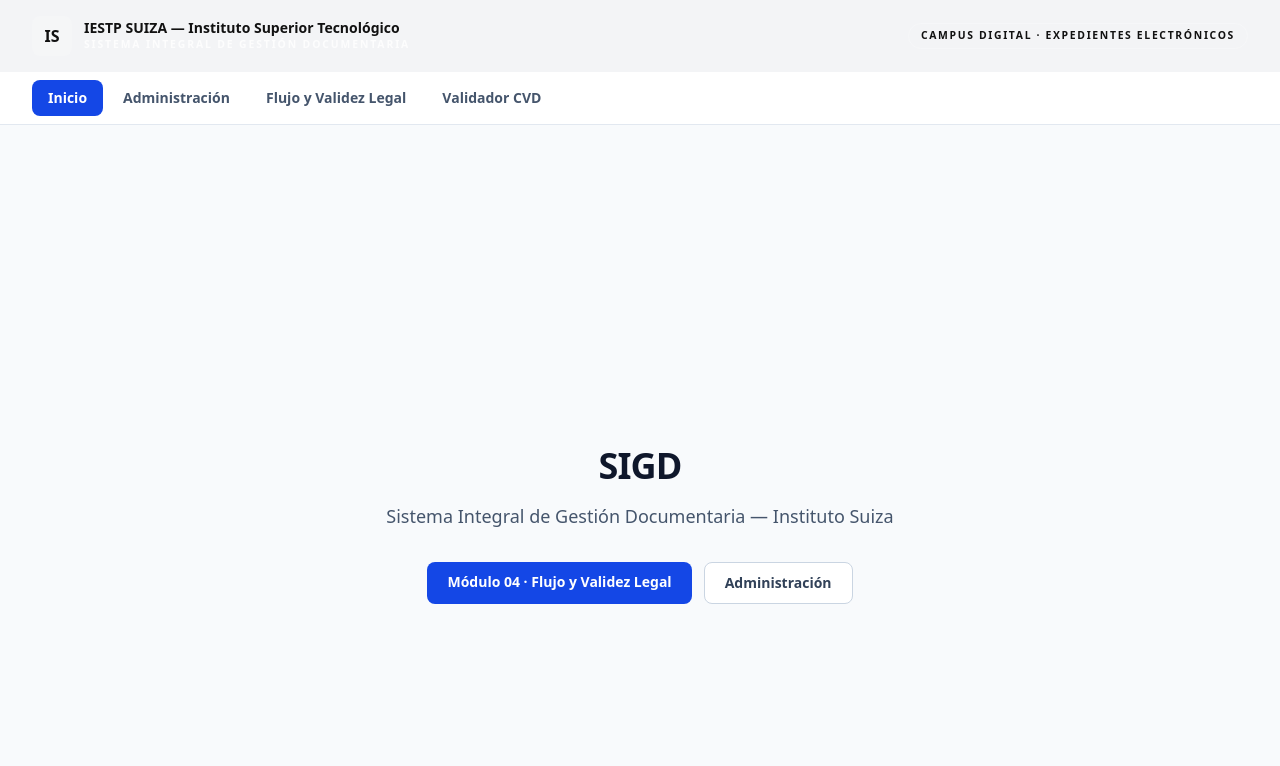
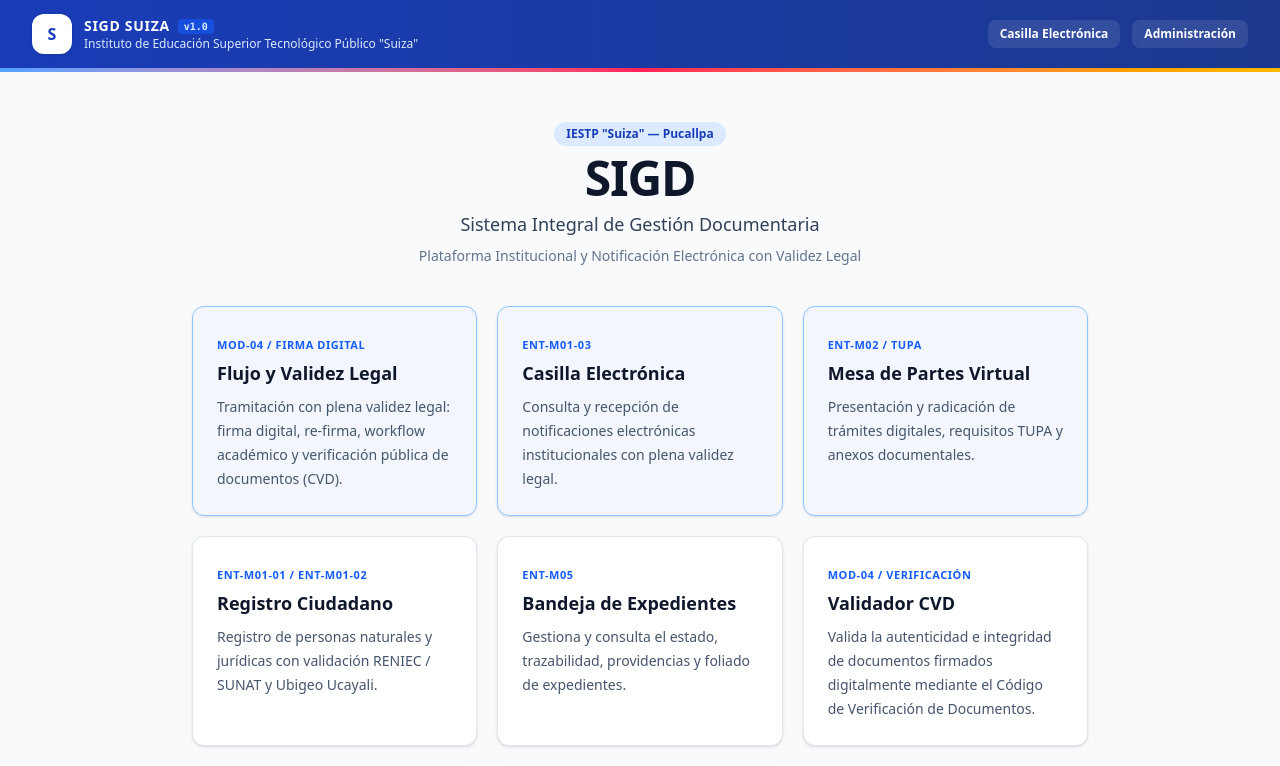
Before and after one commit to rhtf-92/SIGD, a React (Vite) app in the folder frontend/: page / in a window 1280 px wide. Shown: the top 766 px of the page. Built offline with nearby package versions, Linux system fonts and the light colour scheme; no server answers.

Commit message:
nuevos avancez

```diff
--- a/frontend/src/components/HeaderInstitucional.tsx
+++ b/frontend/src/components/HeaderInstitucional.tsx
@@ -1,62 +1,51 @@
-import { NavLink } from "react-router-dom";
-
-const ENLACES_MODULOS = [
-  { ruta: "/", etiqueta: "Inicio" },
-  { ruta: "/administracion", etiqueta: "Administración" },
-  { ruta: "/flujo-validez-legal", etiqueta: "Flujo y Validez Legal" },
-  { ruta: "/validador-cvd", etiqueta: "Validador CVD" },
-];
+import { useNavigate } from "react-router-dom";
 
 export default function HeaderInstitucional() {
+  const navigate = useNavigate();
+
   return (
-    <header>
-      <div className="header-sigd">
-        <div className="mx-auto flex max-w-7xl flex-col gap-3 px-4 py-4 sm:flex-row sm:items-center sm:justify-between sm:px-6 lg:px-8">
-          <div className="flex items-center gap-3">
-            <span className="grid h-10 w-10 shrink-0 place-items-center rounded-lg bg-white/15 text-base font-black">
-              IS
-            </span>
-            <div>
-              <p className="text-sm font-black leading-tight">
-                IESTP SUIZA — Instituto Superior Tecnológico
-              </p>
-              <p className="text-[0.65rem] font-semibold tracking-[0.18em] text-white/80 uppercase">
-                Sistema Integral de Gestión Documentaria
-              </p>
+    <header className="header-sigd bg-gradient-to-r from-blue-800 to-blue-900 text-white shadow-md">
+      <div className="mx-auto flex max-w-7xl items-center justify-between px-4 py-3.5 sm:px-6 lg:px-8">
+        <div
+          className="flex cursor-pointer items-center gap-3"
+          onClick={() => navigate("/")}
+        >
+          <div className="flex h-10 w-10 items-center justify-center rounded-xl bg-white text-blue-800 font-black text-base shadow-sm">
+            S
+          </div>
+          <div>
+            <div className="flex items-center gap-2">
+              <span className="text-sm font-black tracking-wider uppercase text-white">
+                SIGD SUIZA
+              </span>
+              <span className="rounded bg-blue-600/60 px-1.5 py-0.2 font-mono text-[10px] font-bold text-blue-100">
+                v1.0
+              </span>
             </div>
+            <p className="text-xs text-blue-100 font-medium">
+              Instituto de Educación Superior Tecnológico Público "Suiza"
+            </p>
           </div>
+        </div>
 
-          <span className="hidden rounded-full border border-white/25 px-3 py-1 text-[0.65rem] font-bold tracking-[0.16em] uppercase md:inline-block">
-            Campus Digital · Expedientes Electrónicos
-          </span>
-        </div>
+        <nav className="flex items-center gap-3 text-xs font-semibold">
+          <button
+            type="button"
+            onClick={() => navigate("/casilla")}
+            className="rounded-lg bg-white/10 px-3 py-1.5 text-white hover:bg-white/20 transition"
+          >
+            Casilla Electrónica
+          </button>
+          <button
+            type="button"
+            onClick={() => navigate("/administracion")}
+            className="rounded-lg bg-white/10 px-3 py-1.5 text-white hover:bg-white/20 transition"
+          >
+            Administración
+          </button>
+        </nav>
       </div>
-
-      <div className="header-bar" aria-hidden="true" />
-
-      <nav
-        aria-label="Módulos del sistema"
-        className="border-b border-slate-200 bg-white"
-      >
-        <div className="mx-auto flex max-w-7xl flex-wrap items-center gap-1 px-4 py-2 sm:px-6 lg:px-8">
-          {ENLACES_MODULOS.map((enlace) => (
-            <NavLink
-              key={enlace.ruta}
-              to={enlace.ruta}
-              end={enlace.ruta === "/"}
-              className={({ isActive }) =>
-                `rounded-lg px-4 py-2 text-sm font-semibold transition ${
-                  isActive
-                    ? "bg-blue-700 text-white"
-                    : "text-slate-600 hover:bg-slate-100 hover:text-slate-900"
-                }`
-              }
-            >
-              {enlace.etiqueta}
-            </NavLink>
-          ))}
-        </div>
-      </nav>
+      <div className="h-1 w-full bg-gradient-to-r from-blue-400 via-rose-500 to-amber-400" />
     </header>
   );
 }
--- a/frontend/src/pages/HomePage.tsx
+++ b/frontend/src/pages/HomePage.tsx
@@ -1,30 +1,110 @@
 import { Link } from "react-router-dom";
+
+const secciones = [
+  {
+    titulo: "Flujo y Validez Legal",
+    subtitulo: "MOD-04 / Firma Digital",
+    descripcion:
+      "Tramitación con plena validez legal: firma digital, re-firma, workflow académico y verificación pública de documentos (CVD).",
+    ruta: "/flujo-validez-legal",
+    destacado: true,
+  },
+  {
+    titulo: "Casilla Electrónica",
+    subtitulo: "ENT-M01-03",
+    descripcion:
+      "Consulta y recepción de notificaciones electrónicas institucionales con plena validez legal.",
+    ruta: "/casilla",
+    destacado: true,
+  },
+  {
+    titulo: "Mesa de Partes Virtual",
+    subtitulo: "ENT-M02 / TUPA",
+    descripcion:
+      "Presentación y radicación de trámites digitales, requisitos TUPA y anexos documentales.",
+    ruta: "/tramite",
+    destacado: true,
+  },
+  {
+    titulo: "Registro Ciudadano",
+    subtitulo: "ENT-M01-01 / ENT-M01-02",
+    descripcion:
+      "Registro de personas naturales y jurídicas con validación RENIEC / SUNAT y Ubigeo Ucayali.",
+    ruta: "/registro",
+  },
+  {
+    titulo: "Bandeja de Expedientes",
+    subtitulo: "ENT-M05",
+    descripcion:
+      "Gestiona y consulta el estado, trazabilidad, providencias y foliado de expedientes.",
+    ruta: "/expedientes",
+  },
+  {
+    titulo: "Validador CVD",
+    subtitulo: "MOD-04 / Verificación",
+    descripcion:
+      "Valida la autenticidad e integridad de documentos firmados digitalmente mediante el Código de Verificación de Documentos.",
+    ruta: "/validador-cvd",
+  },
+  {
+    titulo: "Panel de Administración",
+    subtitulo: "ENT-M05-01 / RBAC",
+    descripcion:
+      "Gestión de usuarios, roles, permisos, auditoría, tablas maestras y calendario laboral.",
+    ruta: "/administracion",
+  },
+  {
+    titulo: "Iniciar Sesión",
+    subtitulo: "Acceso Institucional",
+    descripcion:
+      "Ingreso al sistema SIGD con credenciales y verificación de perfil asignado.",
+    ruta: "/login",
+  },
+];
 
 export default function HomePage() {
   return (
-    <main className="flex min-h-screen flex-col items-center justify-center gap-4 bg-slate-50 text-slate-900">
-      <h1 className="text-4xl font-bold tracking-tight">SIGD</h1>
-      <p className="text-lg text-slate-600">
-        Sistema Integral de Gestión Documentaria — Instituto Suiza
-      </p>
+    <main className="flex min-h-screen flex-col items-center justify-center bg-slate-50 px-6 py-12 text-slate-900">
+      <div className="text-center space-y-2 max-w-2xl">
+        <div className="inline-flex items-center gap-2 rounded-full bg-blue-100 px-3 py-1 text-xs font-bold text-blue-800">
+          IESTP &quot;Suiza&quot; — Pucallpa
+        </div>
+        <h1 className="text-4xl font-extrabold tracking-tight sm:text-5xl">
+          SIGD
+        </h1>
+        <p className="text-lg font-medium text-slate-700">
+          Sistema Integral de Gestión Documentaria
+        </p>
+        <p className="text-sm text-slate-500">
+          Plataforma Institucional y Notificación Electrónica con Validez Legal
+        </p>
+      </div>
 
-      <nav
-        aria-label="Accesos rápidos"
-        className="mt-4 flex flex-wrap justify-center gap-3"
-      >
-        <Link
-          to="/flujo-validez-legal"
-          className="rounded-lg bg-blue-700 px-5 py-2.5 text-sm font-semibold text-white transition hover:bg-blue-800"
-        >
-          Módulo 04 · Flujo y Validez Legal
-        </Link>
-        <Link
-          to="/administracion"
-          className="rounded-lg border border-slate-300 bg-white px-5 py-2.5 text-sm font-semibold text-slate-700 transition hover:bg-slate-100"
-        >
-          Administración
-        </Link>
-      </nav>
+      <div className="mt-10 grid w-full max-w-4xl gap-5 sm:grid-cols-2 lg:grid-cols-3">
+        {secciones.map((seccion) => (
+          <Link
+            key={seccion.ruta}
+            to={seccion.ruta}
+            className={`group rounded-xl border p-6 shadow-sm transition duration-200 ease-out hover:shadow-md motion-safe:hover:-translate-y-1 motion-reduce:transition-none ${
+              seccion.destacado
+                ? "border-blue-300 bg-blue-50/50 hover:border-blue-400"
+                : "border-slate-200 bg-white hover:border-slate-300"
+            }`}
+          >
+            {seccion.subtitulo && (
+              <span className="text-[11px] font-semibold uppercase tracking-wider text-blue-600">
+                {seccion.subtitulo}
+              </span>
+            )}
+            <h2 className="mt-1 text-lg font-bold text-slate-900 group-hover:text-blue-700">
+              {seccion.titulo}
+            </h2>
+            <p className="mt-2 text-sm leading-6 text-slate-600">
+              {seccion.descripcion}
+            </p>
+          </Link>
+        ))}
+      </div>
     </main>
   );
 }
--- a/frontend/src/pages/flujos/PasarelaFirmaPage.tsx
+++ b/frontend/src/pages/flujos/PasarelaFirmaPage.tsx
@@ -110,6 +110,12 @@ export default function PasarelaFirmaPage() {
     <main className="min-h-screen bg-slate-100 text-slate-900">
       <header className="border-b border-slate-200 bg-white">
         <div className="mx-auto max-w-7xl px-6 py-5">
+          <Link
+            to="/"
+            className="mb-4 mr-3 inline-flex items-center gap-2 rounded-lg border border-slate-300 bg-white px-4 py-2 text-sm font-semibold text-slate-700 transition hover:bg-slate-100"
+          >
+            ← Volver al inicio
+          </Link>
           <Link
             to="/flujo-validez-legal"
             className="mb-4 inline-flex items-center gap-2 rounded-lg border border-slate-300 bg-white px-4 py-2 text-sm font-semibold text-slate-700 transition hover:bg-slate-100"
--- a/frontend/src/pages/flujos/WorkflowAcademicoPage.tsx
+++ b/frontend/src/pages/flujos/WorkflowAcademicoPage.tsx
@@ -129,6 +129,12 @@ export default function WorkflowAcademicoPage() {
     <main className="min-h-screen bg-slate-100 text-slate-900">
       <header className="border-b border-slate-200 bg-white">
         <div className="mx-auto max-w-7xl px-6 py-5">
+          <Link
+            to="/"
+            className="mb-4 mr-3 inline-flex items-center gap-2 rounded-lg border border-slate-300 bg-white px-4 py-2 text-sm font-semibold text-slate-700 transition hover:bg-slate-100"
+          >
+            ← Volver al inicio
+          </Link>
           <Link
             to="/flujo-validez-legal"
             className="mb-4 inline-flex items-center gap-2 rounded-lg border border-slate-300 bg-white px-4 py-2 text-sm font-semibold text-slate-700 transition hover:bg-slate-100"
--- a/frontend/src/pages/validador/ValidadorPublicoCvdPage.tsx
+++ b/frontend/src/pages/validador/ValidadorPublicoCvdPage.tsx
@@ -56,10 +56,10 @@ export default function ValidadorPublicoCvdPage() {
       <header className="border-b border-slate-200 bg-white">
         <div className="mx-auto max-w-4xl px-6 py-5">
           <Link
-            to="/flujo-validez-legal"
+            to="/"
             className="mb-4 inline-flex items-center gap-2 rounded-lg border border-slate-300 bg-white px-4 py-2 text-sm font-semibold text-slate-700 transition hover:bg-slate-100"
           >
-            ← Volver
+            ← Volver al inicio
           </Link>
           <p className="text-sm font-bold text-blue-700">
             ENT-M04-05 · Adriano David Espinoza Ramírez (R/A) · Mayra (R)
```
Also changed, not shown: frontend/src/pages/LoginPage.tsx (+7 -1 lines), frontend/src/pages/casilla/CasillaElectronicaPage.tsx (+10 -0 lines), frontend/src/pages/flujos/FlujoValidezLegalPage.tsx (+15 -5 lines), frontend/src/pages/registro/RegistroCiudadanoPage.tsx (+7 -0 lines), frontend/src/pages/reportes/DashboardEjecutivoPage.tsx (+7 -0 lines), frontend/src/pages/tramite/MesaPartesVirtualPage.tsx (+7 -0 lines), frontend/src/pages/tramite/TramitePage.tsx (+9 -5 lines).
